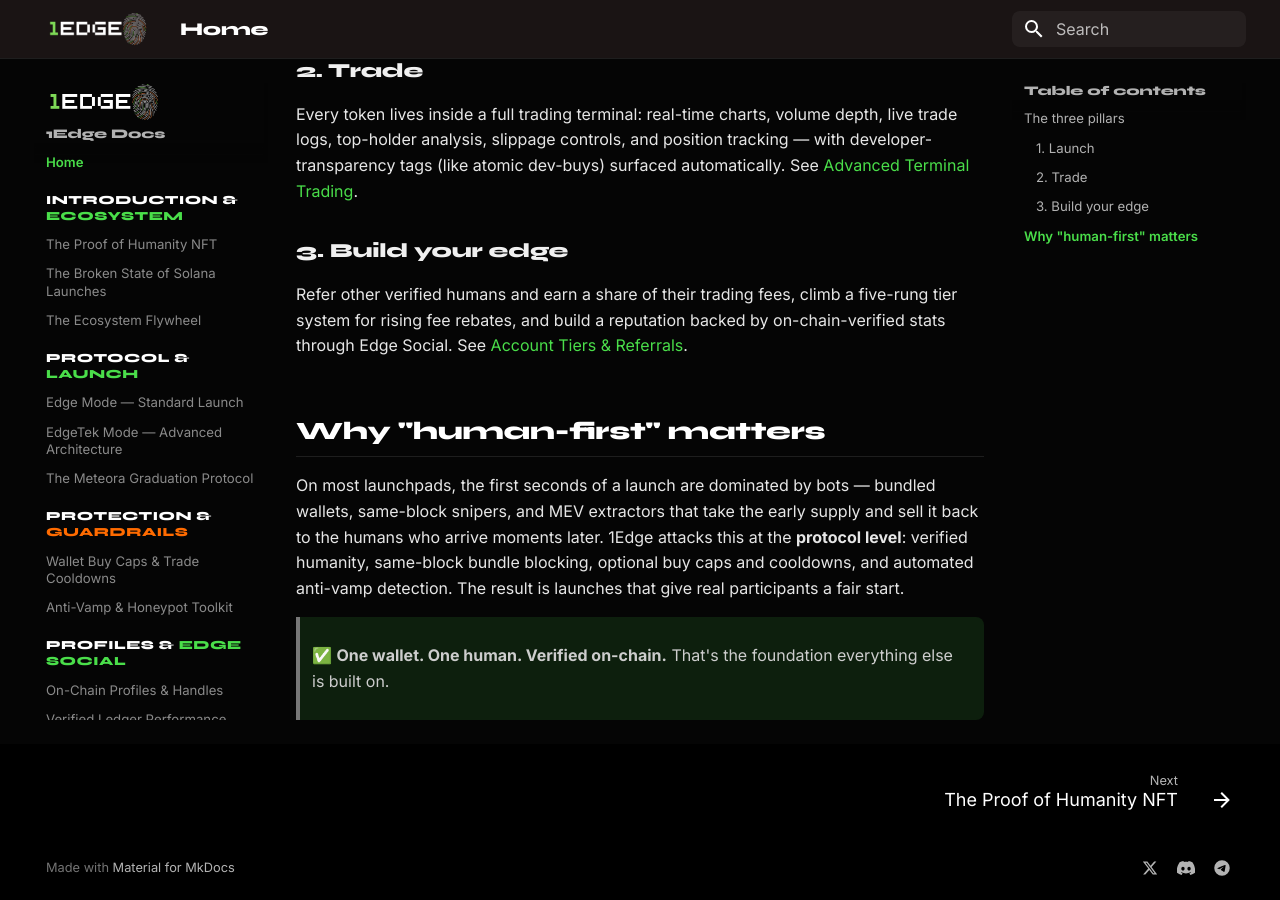
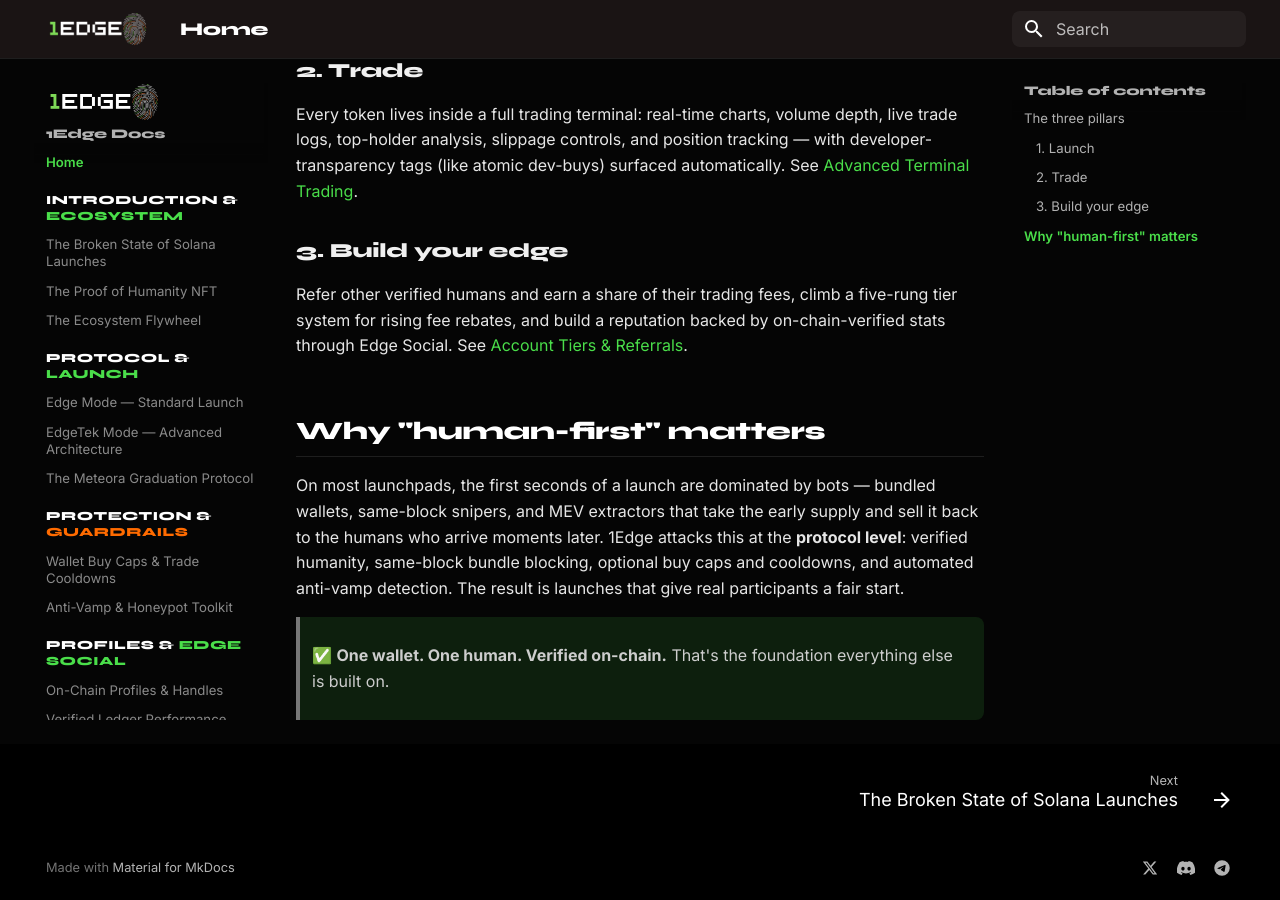
Before and after one commit to Tedz-1edge/1edge-docs, an MkDocs documentation site: the page built from docs/index.md, in a window 1280 px wide and 900 px high, scrolled down 1081 px. Built offline with MkDocs 1.6.1 and Material for MkDocs 9.7.7, drawn with Linux system fonts in a browser that asks for light colours; part of the change alters nothing that is shown.

Commit message:
Reorder Intro nav: The Problem above Proof of Humanity NFT

```diff
--- a/mkdocs.yml
+++ b/mkdocs.yml
@@ -53,8 +53,8 @@ extra:
 nav:
   - Home: index.md
   - Introduction & Ecosystem:
+      - The Broken State of Solana Launches: introduction/the-problem.md
       - The Proof of Humanity NFT: introduction/proof-of-humanity.md
-      - The Broken State of Solana Launches: introduction/the-problem.md
       - The Ecosystem Flywheel: introduction/core-flywheel.md
   - Protocol & Launch:
       - Edge Mode — Standard Launch: protocol/edge-mode.md
```
